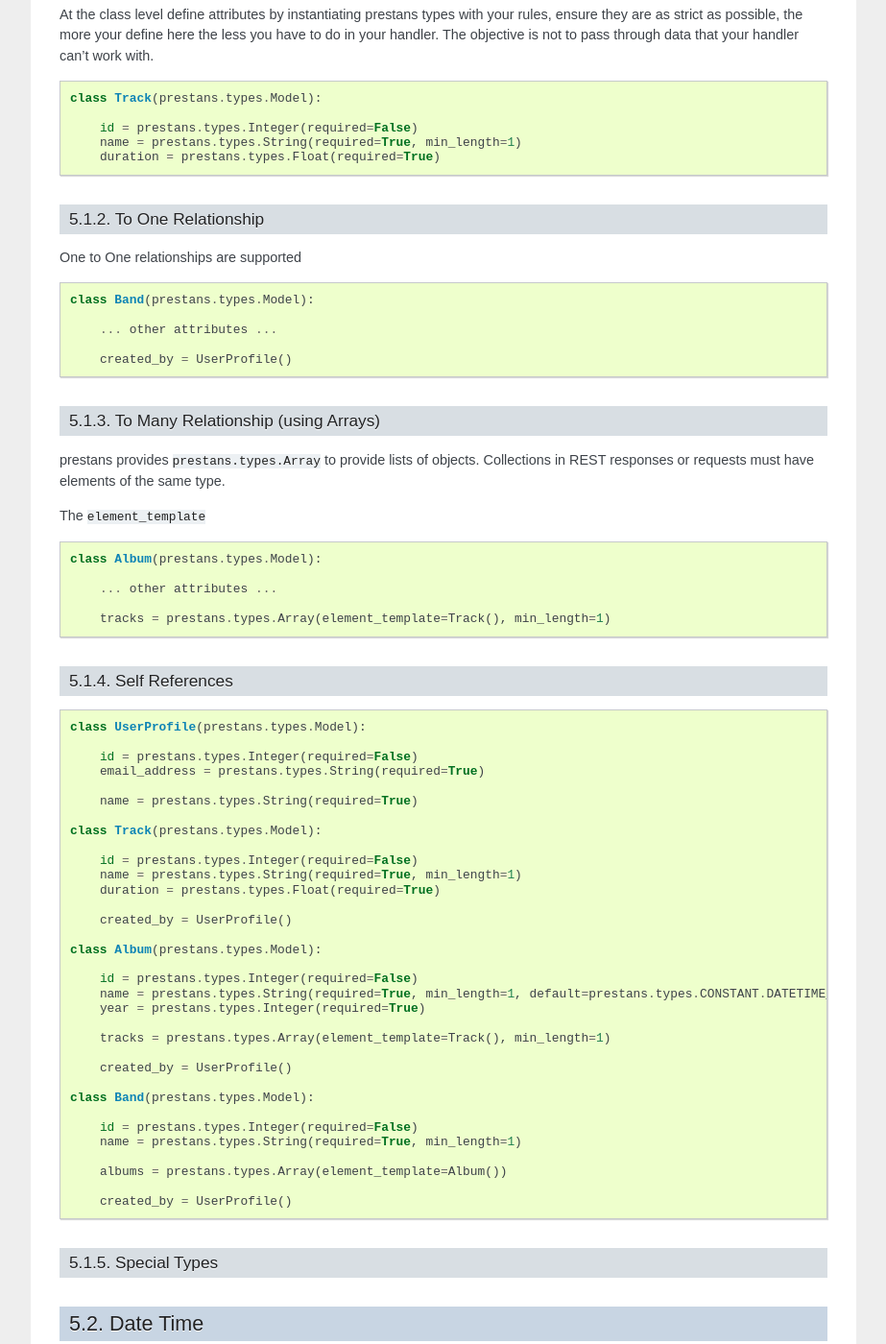
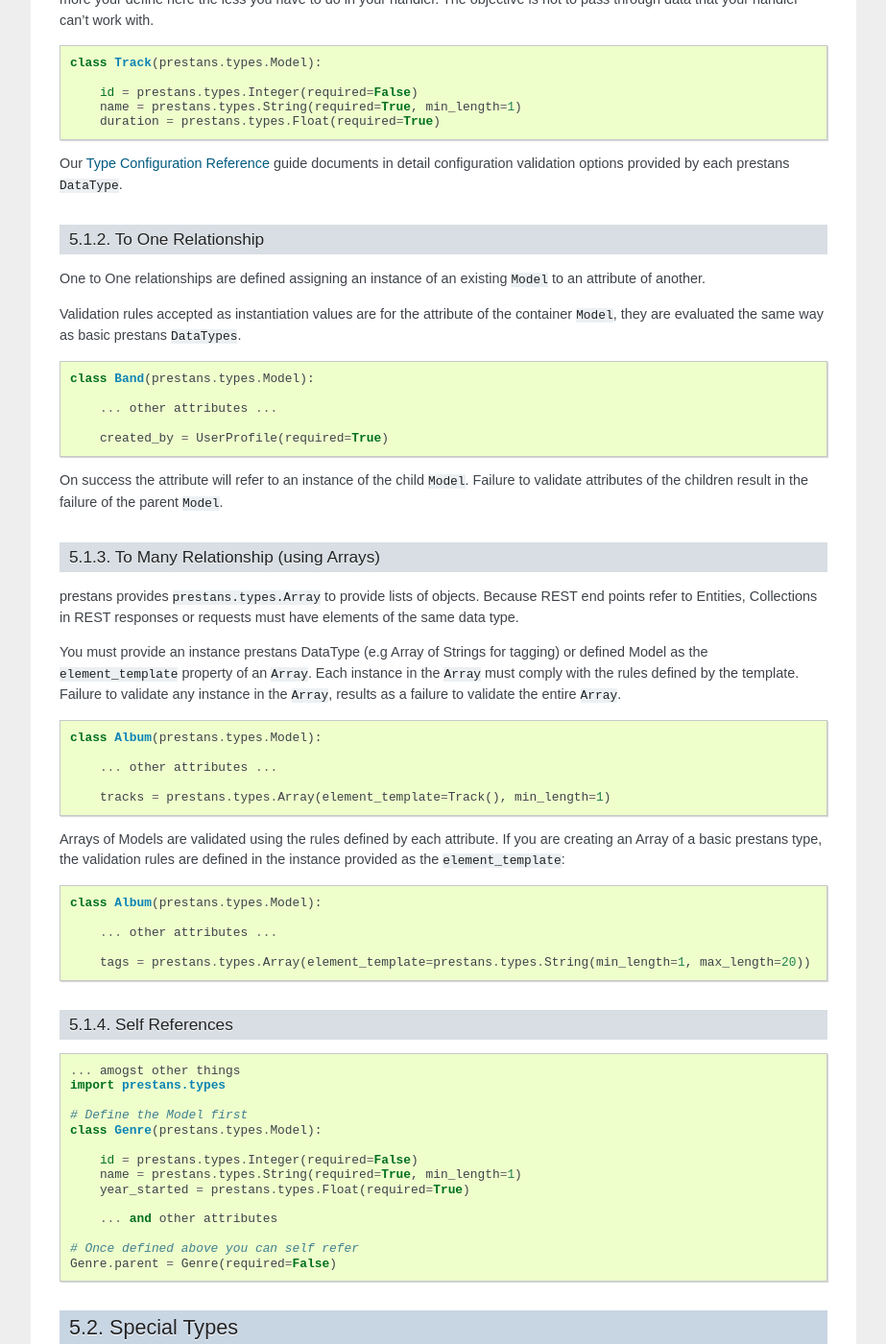
Before and after one commit to anomaly/prestans-docs, a Sphinx documentation site: the page built from source/models.rst, in a window 1280 px wide and 1400 px high, scrolled down 1788 px. Shown: the whole window at 96% size, without its empty margins (198-1121 px from the left). Built offline with Sphinx 7.4.7, drawn with Linux system fonts in a browser that asks for light colours; some of the changed text lies outside the part shown.

Commit message:
Completed relationship documentation, added ext for documenting extensions

```diff
--- /dev/null
+++ b/source/ext.rst
@@ -0,0 +1,12 @@
+==========
+Extensions
+==========
+
+Using Data Adapters to build Responses
+======================================
+
+Pairing REST models to persistent models
+----------------------------------------
+
+Adapting Models
+---------------
--- a/source/index.rst
+++ b/source/index.rst
@@ -18,6 +18,7 @@
    validation
    models
    authentication
+   ext
    design_notes
    closure
    demo_app
--- a/source/models.rst
+++ b/source/models.rst
@@ -26,8 +26,8 @@
 * ``Boolean``, wraps a Python ``bool``
 * ``DataURLFile``, supports uploading files via HTML5 `FileReader <http://www.html5rocks.com/en/tutorials/file/dndfiles/>`_ API
 * ``DateTime``, wraps Python ``datetime``
-* ``Array``, wraps Python lists
-* ``Model``, wraps Python dict
+* ``Array``, wraps Python ``lists``
+* ``Model``, wraps Python ``dict``
 
 The second half of this chapter has a detailed reference of configuration parameters for each prestans ``DataType``.
 
@@ -63,8 +63,6 @@
 
 All atributes of a ``Model`` must be an instance of a ``prestans.type``, Attributes can also be relationships to instances or collections of Models.
 
-Our :ref:`type-config-reference` guide documents in detail configuration validation options provided by each prestans ``DataType``.
-
 Attributes are defined at a class level, these are the rules used by prestans for each instance attributes of your ``Model``. By default prestans is absolutely unforgiving and will ensure that each attribute satifies all it's conditions. Failure results in aborting the creation of an instance.
 
 At the class level define attributes by instantiating prestans types with your rules, ensure they are as strict as possible, the more your define here the less you have to do in your handler. The objective is not to pass through data that your handler can't work with.
@@ -77,11 +75,14 @@
         name = prestans.types.String(required=True, min_length=1)
         duration = prestans.types.Float(required=True)
 
+Our :ref:`type-config-reference` guide documents in detail configuration validation options provided by each prestans ``DataType``.
 
 To One Relationship
 -------------------
 
-One to One relationships are supported
+One to One relationships are defined assigning an instance of an existing ``Model`` to an attribute of another.
+
+Validation rules accepted as instantiation values are for the attribute of the container ``Model``, they are evaluated the same way as basic prestans ``DataTypes``.
 
 .. code-block:: python
 
@@ -89,15 +90,16 @@
 
         ... other attributes ...
 
-        created_by = UserProfile()
+        created_by = UserProfile(required=True)
 
+On success the attribute will refer to an instance of the child ``Model``. Failure to validate attributes of the children result in the failure of the parent  ``Model``.
 
 To Many Relationship (using Arrays)
 -----------------------------------
 
-prestans provides ``prestans.types.Array`` to provide lists of objects. Collections in REST responses or requests must have elements of the same type.
+prestans provides ``prestans.types.Array`` to provide lists of objects. Because REST end points refer to Entities, Collections in REST responses or requests must have elements of the same data type.
 
-The ``element_template``
+You must provide an instance prestans DataType (e.g Array of Strings for tagging) or defined Model as the ``element_template`` property of an ``Array``. Each instance in the ``Array`` must comply with the rules defined by the template. Failure to validate any instance in the ``Array``, results as a failure to validate the entire ``Array``.
 
 .. code-block:: python
 
@@ -107,71 +109,51 @@
 
         tracks = prestans.types.Array(element_template=Track(), min_length=1)
 
+Arrays of Models are validated using the rules defined by each attribute. If you are creating an Array of a basic prestans type, the validation rules are defined in the instance provided as the ``element_template``:
+
+.. code-block:: python
+
+    class Album(prestans.types.Model):
+
+        ... other attributes ...
+
+        tags = prestans.types.Array(element_template=prestans.types.String(min_length=1, max_length=20))
 
 Self References
 ---------------
 
-
 .. code-block:: python
 
-    class UserProfile(prestans.types.Model):
+    ... amogst other things
+    import prestans.types
 
-        id = prestans.types.Integer(required=False)
-        email_address = prestans.types.String(required=True)
-
-        name = prestans.types.String(required=True)
-
-    class Track(prestans.types.Model):
+    # Define the Model first
+    class Genre(prestans.types.Model):
 
         id = prestans.types.Integer(required=False)
         name = prestans.types.String(required=True, min_length=1)
-        duration = prestans.types.Float(required=True)
+        year_started = prestans.types.Float(required=True)
 
-        created_by = UserProfile()
+        ... and other attributes
 
-    class Album(prestans.types.Model):
+    # Once defined above you can self refer
+    Genre.parent = Genre(required=False)
 
-        id = prestans.types.Integer(required=False)
-        name = prestans.types.String(required=True, min_length=1, default=prestans.types.CONSTANT.DATETIME_NOW)
-        year = prestans.types.Integer(required=True)
-
-        tracks = prestans.types.Array(element_template=Track(), min_length=1)
-
-        created_by = UserProfile()
-
-    class Band(prestans.types.Model):
-
-        id = prestans.types.Integer(required=False)
-        name = prestans.types.String(required=True, min_length=1)
-
-        albums = prestans.types.Array(element_template=Album())
-
-        created_by = UserProfile()
 
 
 Special Types
--------------
+=============
 
-Date Time
-=========
+DateTime
+--------
+
+DataURLFile
+-----------
+
+Using Models to write Responses
+===============================
 
 
-DataURLFile
-===========
-
-Using Models to write Responses
--------------------------------
-
-
-
-Using Data Adapters to build Responses
-======================================
-
-Pairing REST models to persistent models
-----------------------------------------
-
-Adapting Models
----------------
 
 .. _type-config-reference:
 
@@ -282,4 +264,7 @@
 
 * ``required`` flags if this is a mandatory field, accepts ``True`` or ``False`` and is set to ``True`` by default
 * ``default`` a default model instance, this is useful when defining relationships
+
+The following is a parallel argument:
+
 * ``**kwargs`` a set of key value arguments, each one of these must be an acceptable value for instance variables, all defined validation rules apply.
```
Also changed, not shown: other parts of source/models.rst (+1 -1 lines).
